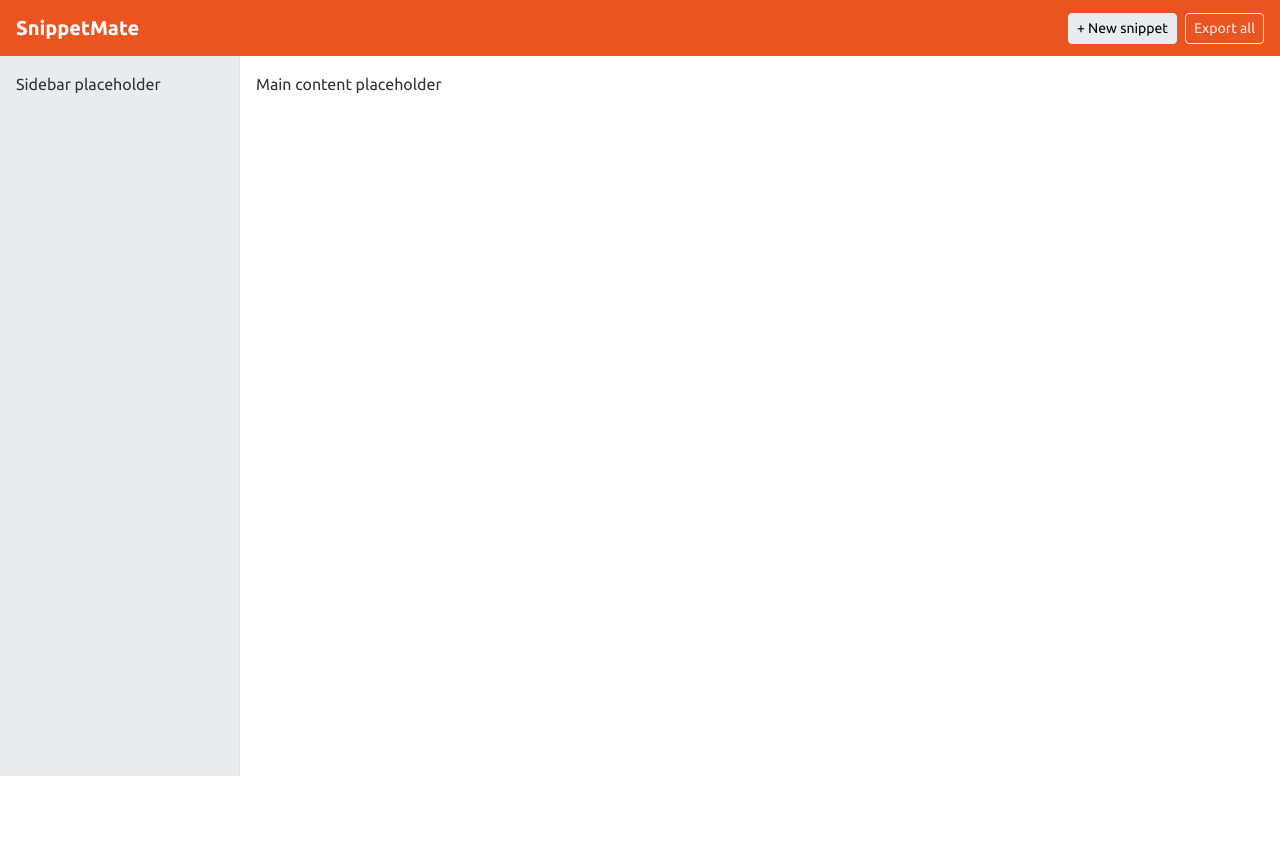
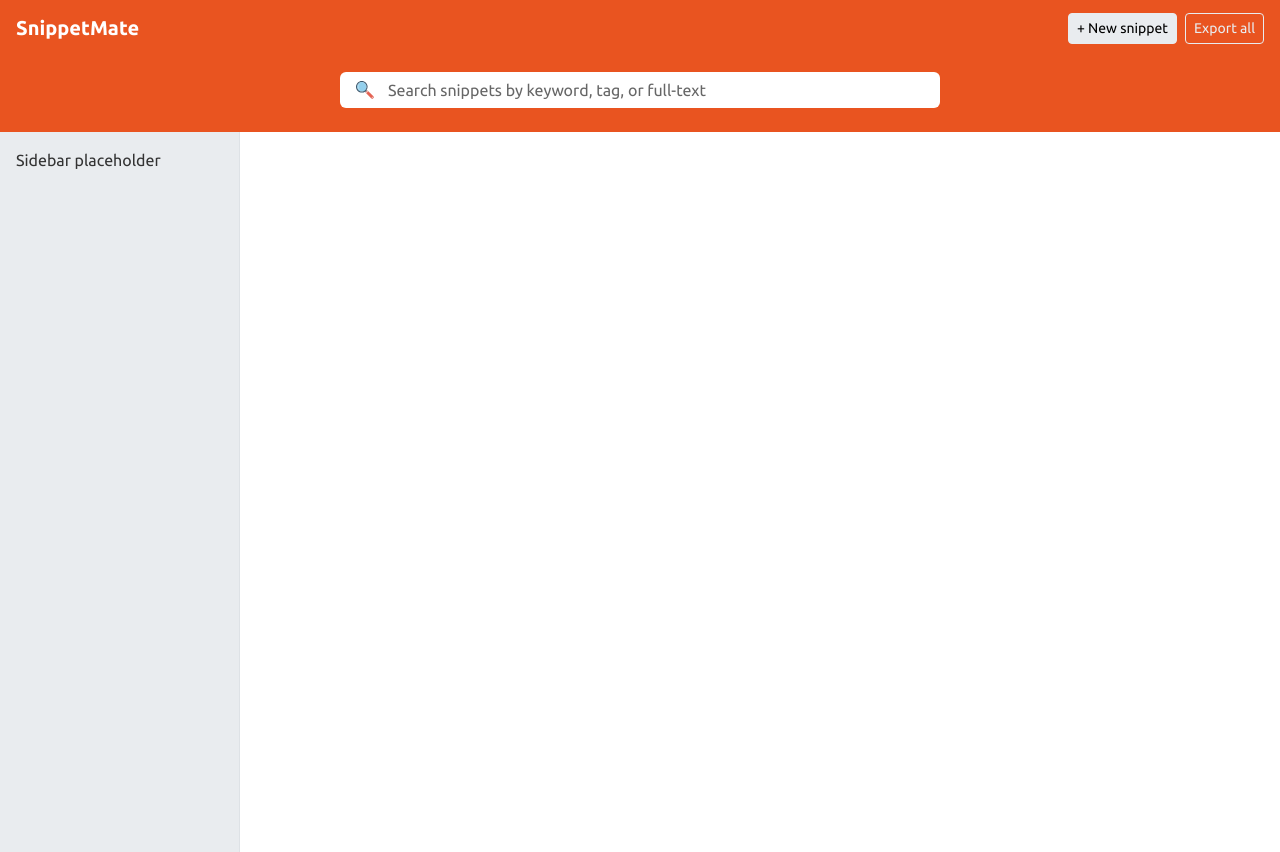
Before and after one commit to hexawulf/SnippetMate, a Vue app in the folder frontend/: page / in a window 1280 px wide. Before the commit the page ends 800 px from the top, so only its background shows below. Built offline with nearby package versions, Linux system fonts and the light colour scheme.

Commit message:
feat(frontend): add SearchBar.vue component.
Today, I built the search header band as the second standalone Vue component.Using a colorful magnifying glass CC0 icon from SVG Repo.

```diff
--- a/frontend/src/App.vue
+++ b/frontend/src/App.vue
@@ -1,10 +1,15 @@
 <script setup>
+import { ref } from 'vue'
 import NavBar from './components/NavBar.vue'
+import SearchBar from './components/SearchBar.vue'
+
+const searchQuery = ref('')
 </script>
 
 <template>
   <div id="app">
     <NavBar />
+    <SearchBar v-model="searchQuery" />
 
     <div class="d-flex">
 
@@ -17,7 +22,7 @@ import NavBar from './components/NavBar.vue'
 
 
       <main class="flex-grow-1 bg-body p-3" style="min-height: 90vh;">
-        Main content placeholder
+        {{ searchQuery }}
       </main>
     </div>
   </div>
--- a/frontend/src/components/SearchBar.vue
+++ b/frontend/src/components/SearchBar.vue
@@ -1,6 +1,40 @@
 <script setup>
+defineProps(['modelValue'])
+defineEmits(['update:modelValue'])
 </script>
 
+
 <template>
-  <div></div>
+  <div class="bg-primary px-3 py-3 pb-4">
+    <div class="position-relative mx-auto" style="max-width: 600px;">
+      <input
+        type="search"
+        class="form-control ps-5 border-0 rounded"
+        placeholder="Search snippets by keyword, tag, or full-text"
+        :value="modelValue"
+        @input="$emit('update:modelValue', $event.target.value)"
+      />
+
+
+
+      <!-- Magnifier icon — https://www.svgrepo.com/svg/263197/magnifying-glass-search -->
+  <svg class="position-absolute top-50 start-0 translate-middle-y ms-3"
+     width="18" height="18" viewBox="0 0 491.52 491.52"
+     xmlns="http://www.w3.org/2000/svg">
+  <ellipse style="opacity:0.5;fill:#27A2DB;" cx="158.537" cy="158.536" rx="129.777" ry="129.777"/>
+  <path style="opacity:0.5;fill:#FFFFFF;" d="M98.081,234.62c-43.316-43.315-43.882-112.979-1.264-155.595
+    c9.509-9.511,20.41-16.745,32.021-21.96c-16.497,4.812-32.056,13.702-45.064,26.71c-41.288,41.289-41.289,108.231,0,149.521
+    c18.282,18.281,41.596,28.431,65.483,30.523C130.561,258.986,112.79,249.33,98.081,234.62z"/>
+  <path style="fill:#3A556A;" d="M270.636,46.433c-61.912-61.912-162.291-61.911-224.202,0.001s-61.912,162.291-0.001,224.202
+    c57.054,57.054,146.703,61.394,208.884,13.294l14.18,14.182l28.615-28.613l-14.182-14.182
+    C332.029,193.137,327.69,103.487,270.636,46.433z M250.301,250.302c-50.681,50.681-132.852,50.681-183.534,0
+    c-50.68-50.681-50.68-132.852,0.002-183.533s132.85-50.681,183.531,0C300.982,117.45,300.982,199.621,250.301,250.302z"/>
+  <path style="fill:#E56353;" d="M305.823,258.865l-46.959,46.958c-2.669,2.67-2.669,6.996,0,9.665l174.339,174.338
+    c12.132,12.133,68.755-44.49,56.623-56.623L315.488,258.865C312.819,256.196,308.493,256.196,305.823,258.865z"/>
+  <rect x="409.379" y="442.628" transform="matrix(-0.7071 0.7071 -0.7071 -0.7071 1084.9951 449.4294)" style="fill:#EBF0F3;" width="80.077" height="13.594"/>
+  <rect x="260.671" y="293.889" transform="matrix(-0.7071 0.7071 -0.7071 -0.7071 725.9606 300.6683)" style="fill:#EBF0F3;" width="80.077" height="13.594"/>
+</svg>
+
+    </div>
+  </div>
 </template>
```
